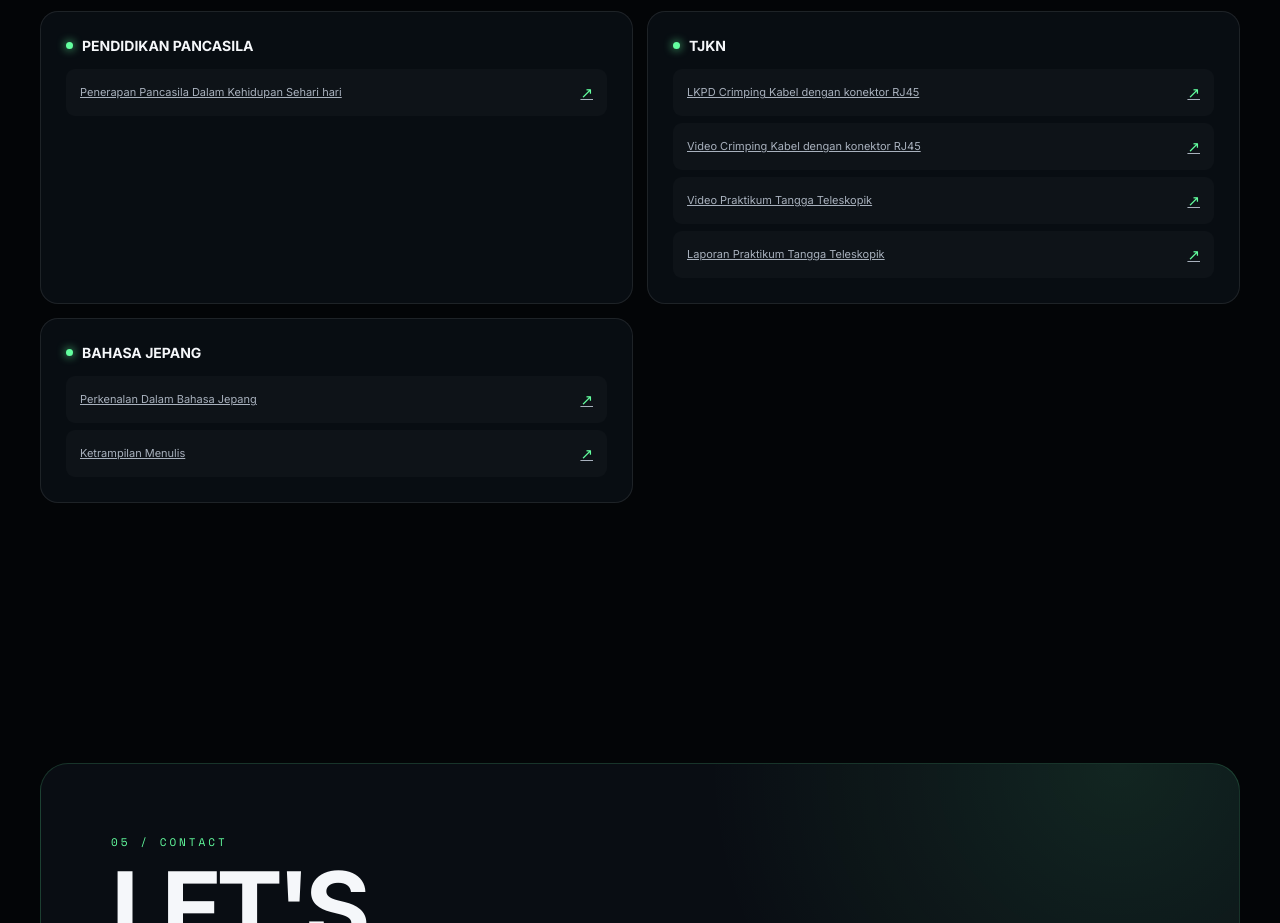
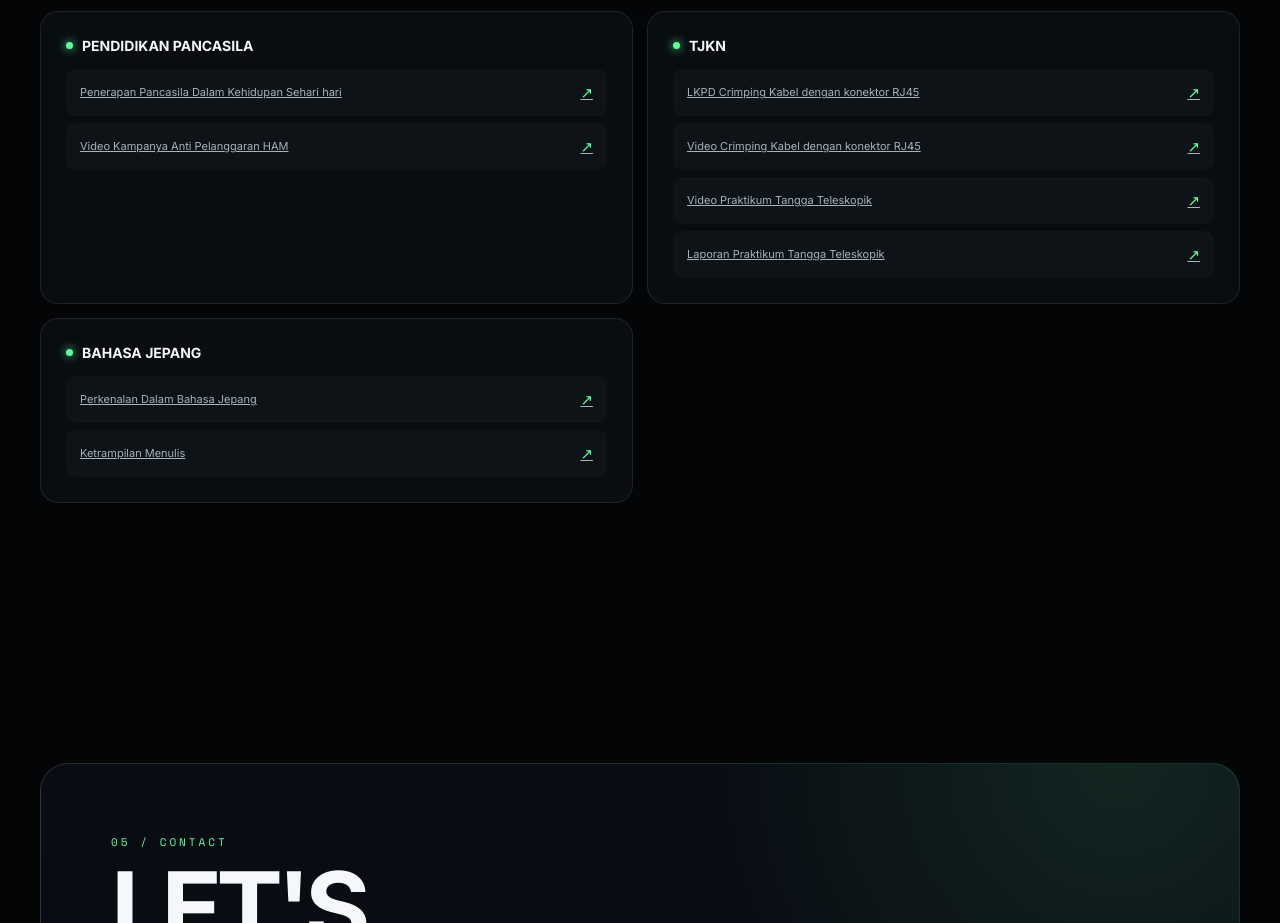
Before and after one commit to devia-anggraini/e-portofolio, a plain HTML site: page index.html in a window 1280 px wide. Shown: the part 4609-5532 px from the top of the page. Drawn offline with nearby package versions, Linux system fonts and the light colour scheme.

Commit message:
Update index.html

```diff
--- a/index.html
+++ b/index.html
@@ -1677,6 +1677,15 @@ footer span{
                 <span>↗</span>
             </a>
 
+
+            <a class="task" target="_blank"
+                href="https://youtu.be/BK2o04wh1Lw?si=MOwh9doNr1LINQCJ">
+                Video Kampanya Anti Pelanggaran HAM
+                <span>↗</span>
+            </a>
+
+
+
         </div>
 
 
```
